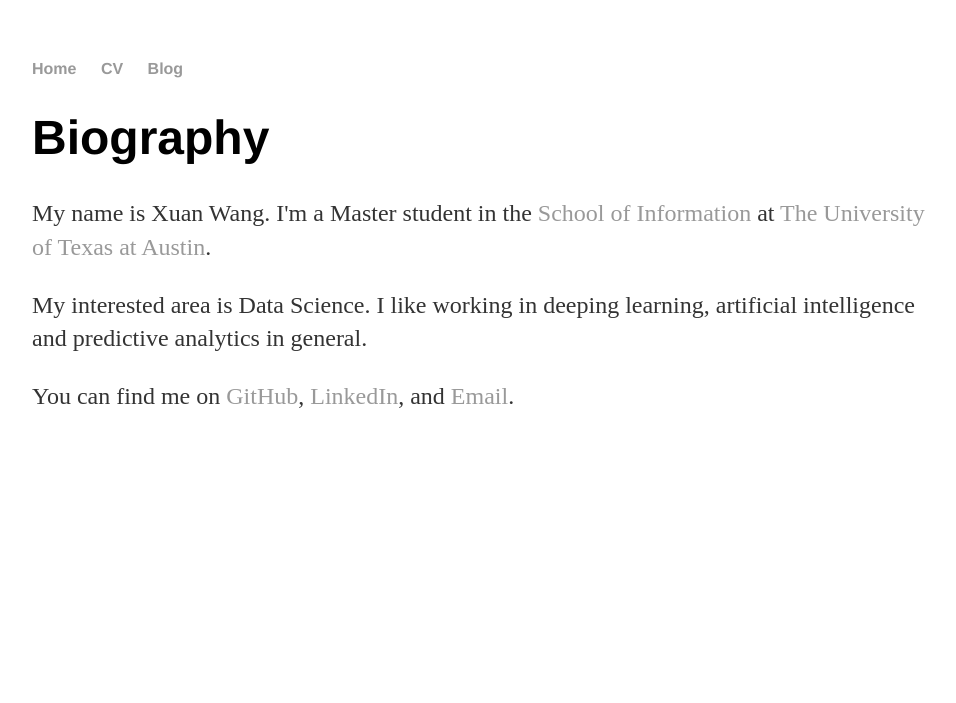
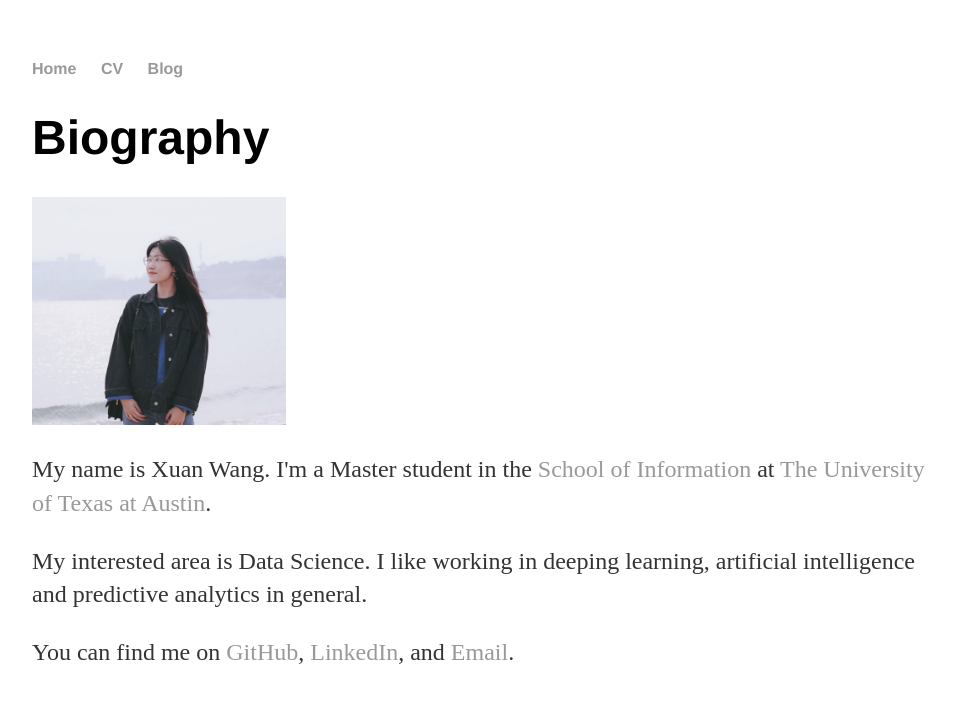
Before and after one commit to xxuanwang-zz/Portfolio, a Jekyll site: the page built from index.html, in a window 1280 px wide. Shown: the top 703 px of the page, without its empty margins (160-1116 px from the left). Built offline with Jekyll 4.4.1, drawn with Linux system fonts in a browser that asks for light colours.

Commit message:
Update index.html

```diff
--- a/index.html
+++ b/index.html
@@ -7,6 +7,7 @@ title: Xuan Wang
     <h1>Biography</h1>
   </header>
   <section id="about">
+    <img src="./img/me.jpg" height="228px"/>
     <p>
       My name is Xuan Wang. I'm a Master student in the <a href="https://www.ischool.utexas.edu/">School of Information</a> at <a href="https://www.utexas.edu/">The University of Texas at Austin</a>.
     </p>
```
